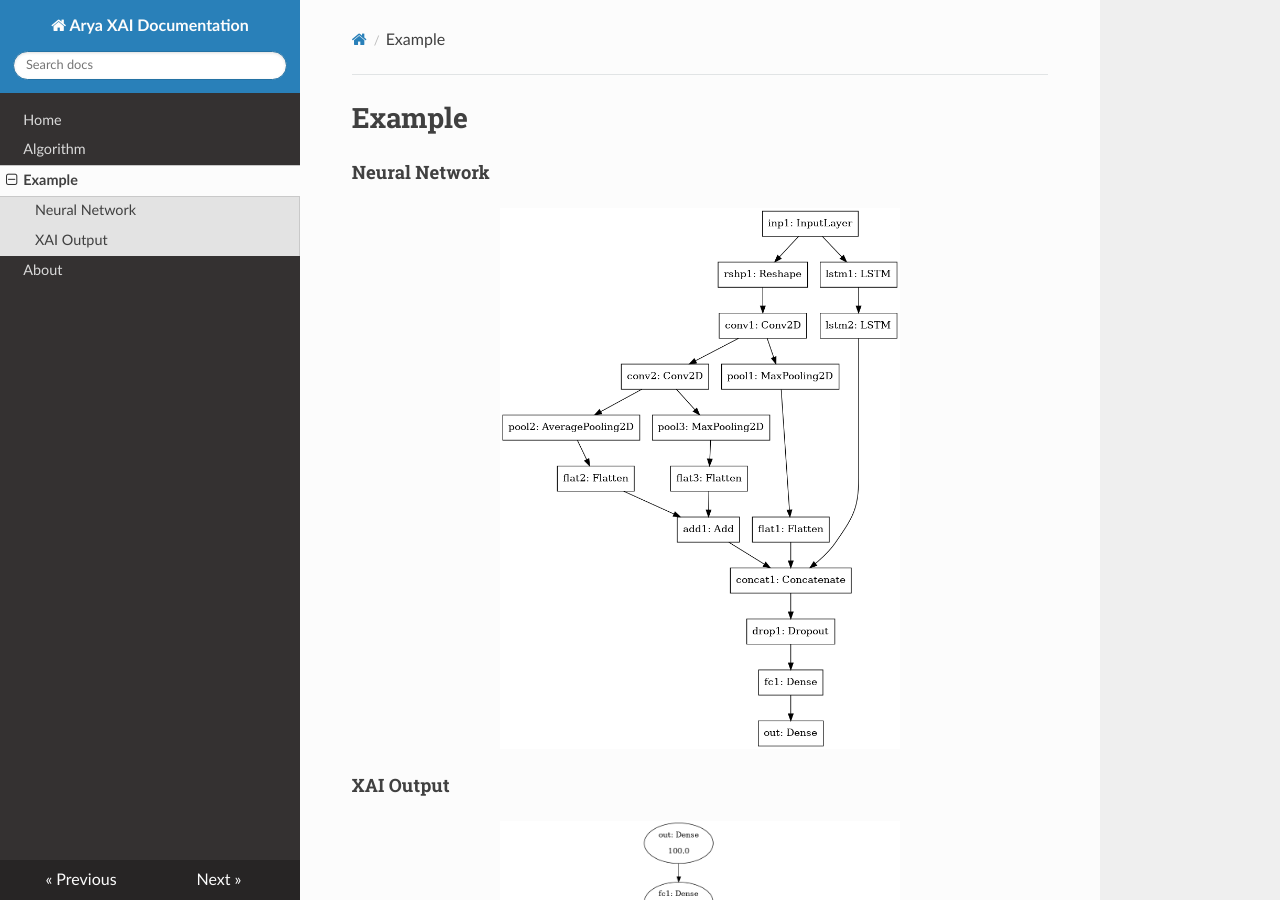
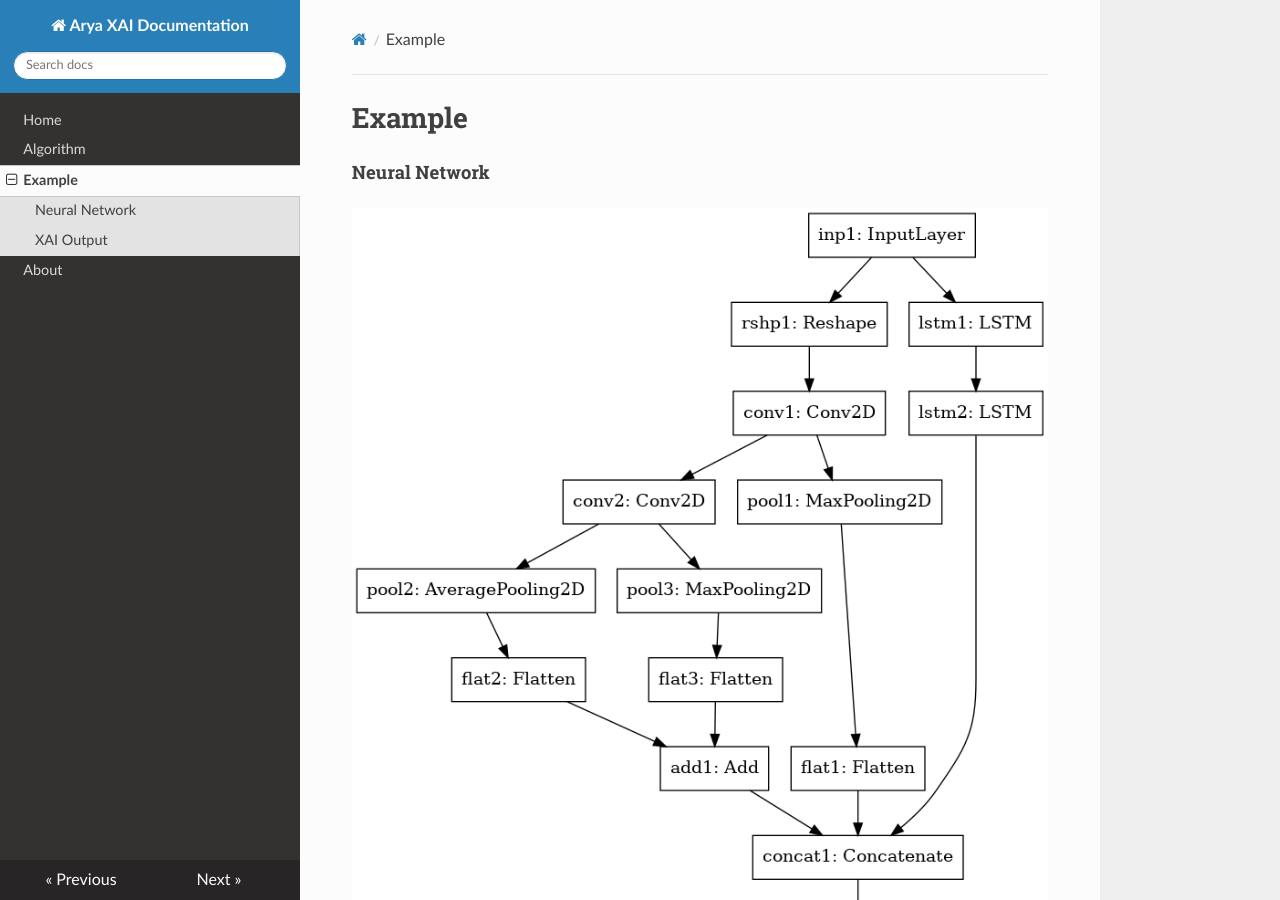
Before and after one commit to Arya-ai/XAI, an MkDocs documentation site: the page built from docs/examples.md, in a window 1280 px wide and 900 px high. Built offline with MkDocs 1.6.1, drawn with Linux system fonts in a browser that asks for light colours; nearby versions of some CDN libraries.

Commit message:
Added multiple image renders

```diff
--- a/docs/examples.md
+++ b/docs/examples.md
@@ -1,10 +1,10 @@
 #Example
 
 #### Neural Network
-<!-- ![Sample Neural Network](/img/network.png) -->
+![Sample Neural Network](img/network.png)
 <p style="text-align:center;"><img src="../img/network.png" alt="drawing" width="400"></p>
 
 
 #### XAI Output
-<!-- ![Sample XAI Output](/img/weights.png) -->
+![Sample XAI Output](img/weights.png)
 <p style="text-align:center;"><img src="../img/weights.png" alt="drawing" width="400"></p>
```
